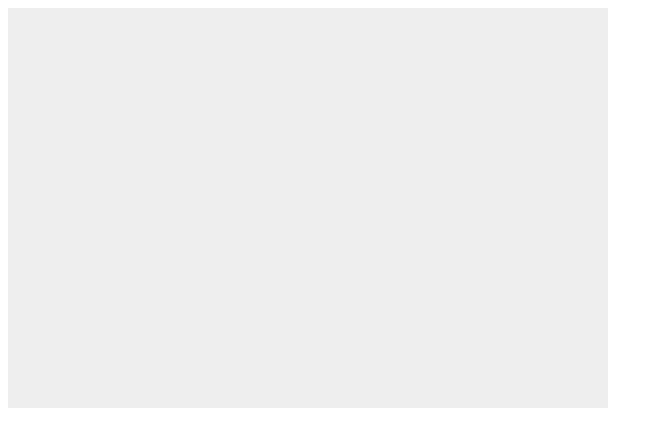
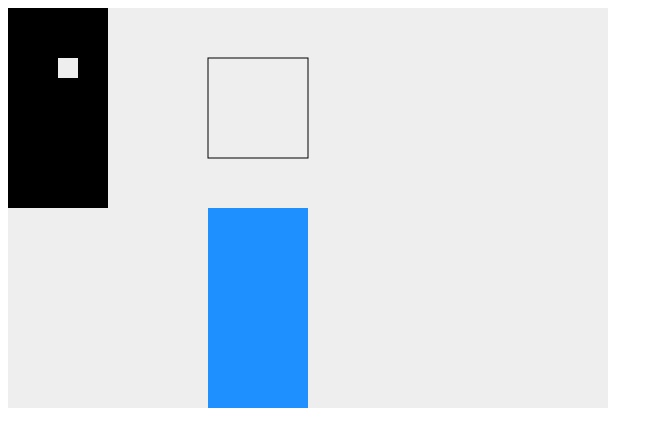
Before and after one commit to fireworks80/codelab-canvas, a website: page 02-draw/01.html in a window 1280 px wide. Shown: the whole page, without its empty margins (0-663 px from the left). Drawn offline with Linux system fonts and the light colour scheme.

Commit message:
사각형 그리기

```diff
--- a/02-draw/01.html
+++ b/02-draw/01.html
@@ -15,9 +15,21 @@
     <canvas class="canvas" width="600" height="400">이 브라우저는 캔버스를 지원하지 않습니다.</canvas>
 
     <script>
+      const canvas = document.querySelector('.canvas');
+      const ctx = canvas.getContext('2d');
+
       // fillRect
-      // clearRect
+      ctx.fillRect(0, 0, 100, 200);
+      // ctx.fillStyle = 'rgba(0, 0, 0, 0.5)';
+
+      ctx.fillStyle = 'dodgerBlue';
+      ctx.fillRect(200, 200, 100, 200);
+
+      // clearRect (지우기)
+      ctx.clearRect(50, 50, 20, 20);
+
       // strokeRect
+      ctx.strokeRect(200, 50, 100, 100);
     </script>
   </body>
 </html>
```
